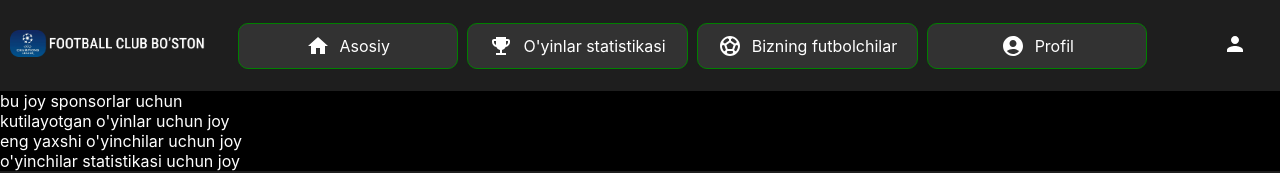
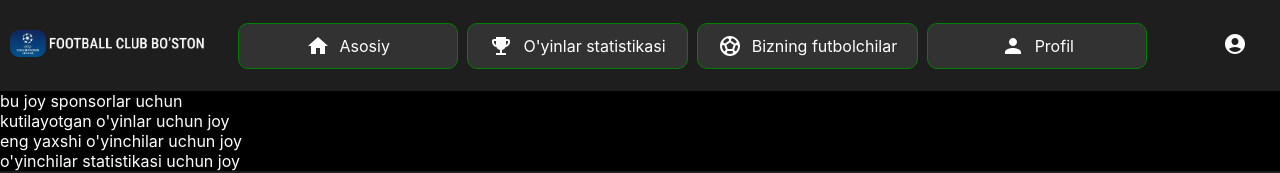
Before and after one commit to NodirbekIskandarov/fcb, a React (Create React App) app: page / in a window 1280 px wide. Shown: the top 173 px of the page. Built offline with nearby package versions, Linux system fonts and the light colour scheme.

Commit message:
swapped profile and person icons for view

```diff
--- a/src/layout/components/Navbar/Navbar.js
+++ b/src/layout/components/Navbar/Navbar.js
@@ -35,13 +35,13 @@ function Navbar() {
           </Link>
           <Link to="/" className="link">
             <div className="text_part">
-              <Profile className="icon"/>
+              <Person className="icon"/>
               <span>Profil</span>
             </div>
           </Link>
         </div>
         <div className="avatar_part">
-          <button><Person className="icon"/></button>
+          <button><Profile className="icon"/></button>
         </div>
       </div>
     </div>
```
